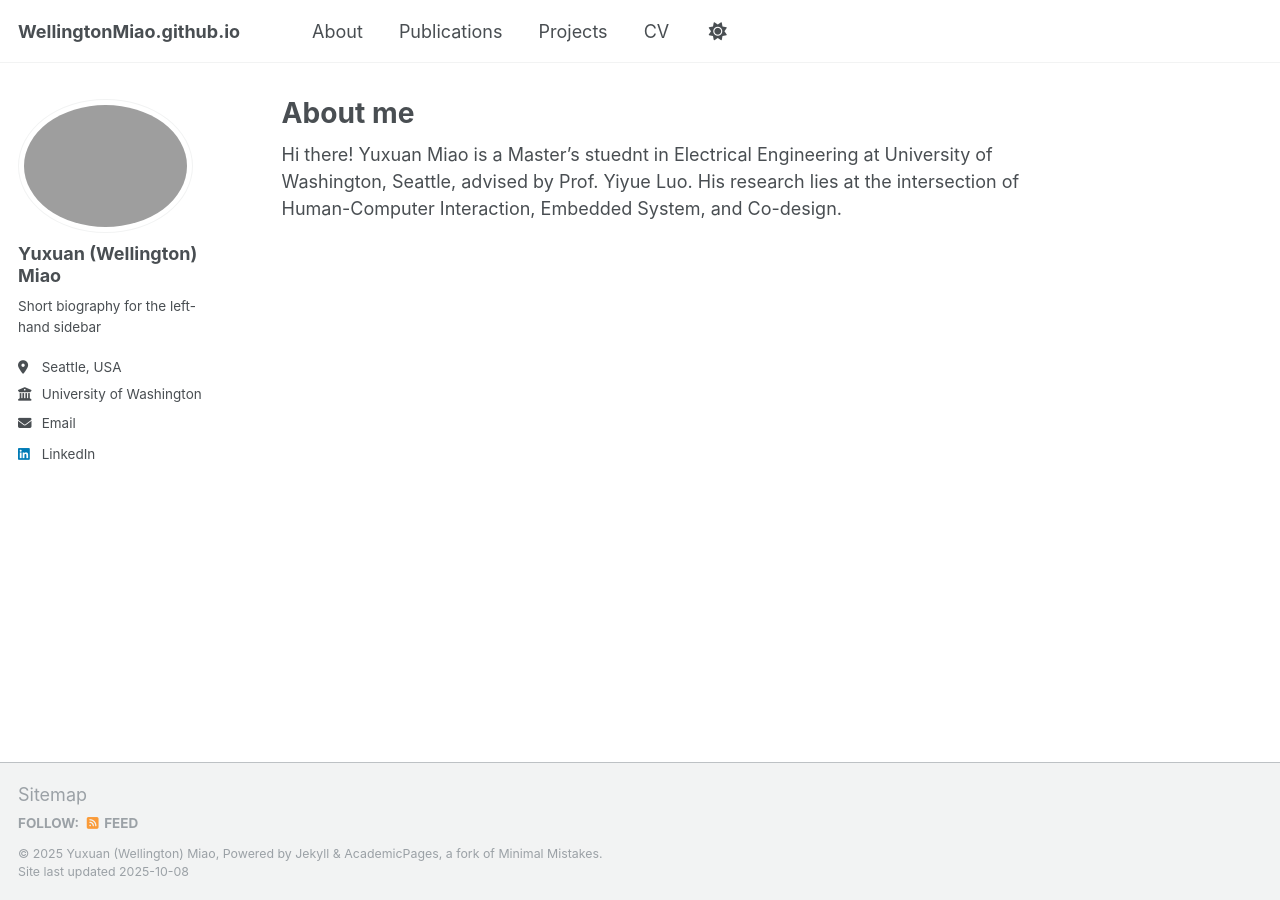
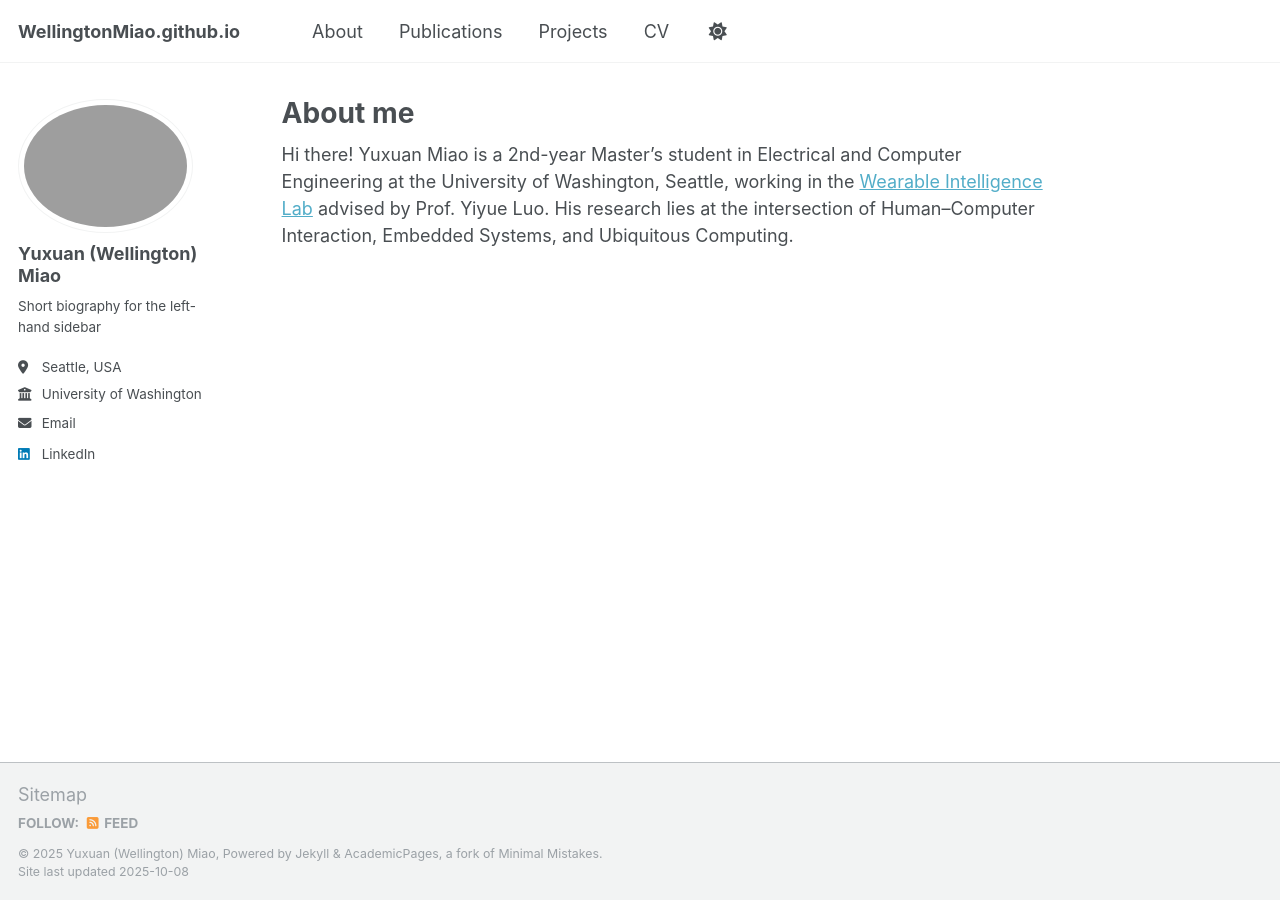
Before and after one commit to WellingtonMiao/WellingtonMiao.github.io, a Jekyll site: the page built from _pages/about.md, in a window 1280 px wide. Built offline with Jekyll 4.4.1, drawn with Linux system fonts in a browser that asks for light colours; a script that is not in the unit is left out.

Commit message:
Update about.md

```diff
--- a/_pages/about.md
+++ b/_pages/about.md
@@ -7,4 +7,4 @@
   - /about.html
 ---
 
-Hi there! Yuxuan Miao is a Master's stuednt in Electrical Engineering at University of Washington, Seattle, advised by Prof. Yiyue Luo. His research lies at the intersection of Human-Computer Interaction, Embedded System, and Co-design.
+Hi there! Yuxuan Miao is a 2nd-year Master's student in Electrical and Computer Engineering at the University of Washington, Seattle, working in the <a href="https://yyueluo.com/group.html" target="_blank" rel="noopener noreferrer">Wearable Intelligence Lab</a> advised by Prof. Yiyue Luo. His research lies at the intersection of Human–Computer Interaction, Embedded Systems, and Ubiquitous Computing.
```
